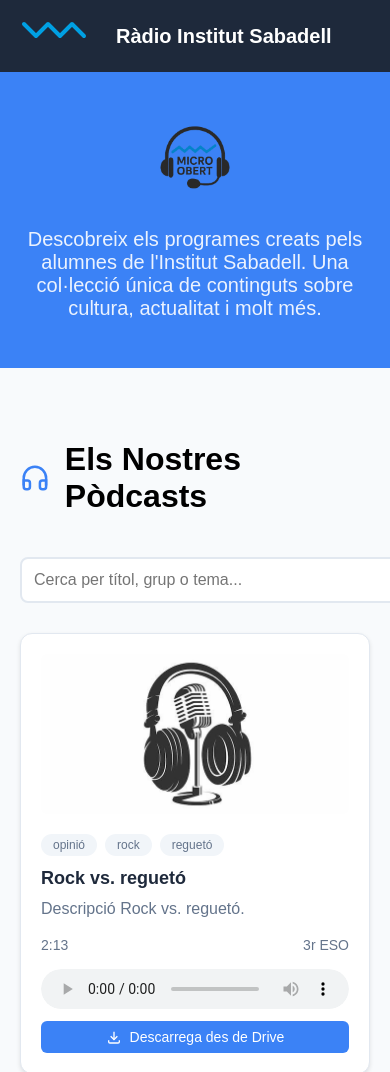
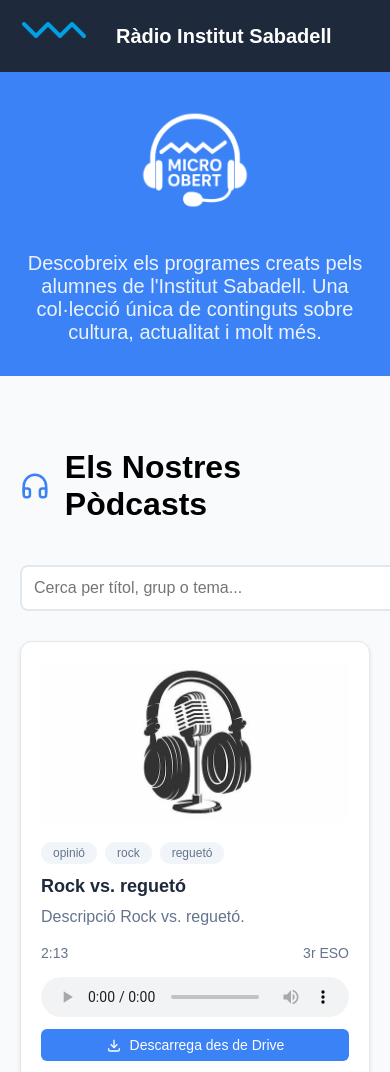
Before and after one commit to microobert/podcasts, a plain HTML site: page index.html in a window 390 px wide. Shown: the top 1072 px of the page. Drawn offline with Linux system fonts and the light colour scheme.

Commit message:
Update index.html

```diff
--- a/index.html
+++ b/index.html
@@ -20,9 +20,10 @@
         }
 
         .hero-logo {
-            height: 100px;
+            height: 150px;
             width: auto;
             margin-bottom: 1.5rem;
+            filter: hue-rotate(180deg) saturate(0) brightness(0) invert(1);
         }
 
         .footer-logo {
@@ -82,7 +83,7 @@
         .hero {
             background-color: #3b82f6;
             color: white;
-            padding: 3rem 1rem;
+            padding: 2rem 1rem;
             text-align: center;
             margin-bottom: 2rem;
         }
@@ -172,7 +173,7 @@
             }
 
             .hero-logo {
-                height: 80px;
+                height: 120px;
             }
 
             .footer-logo {
```
